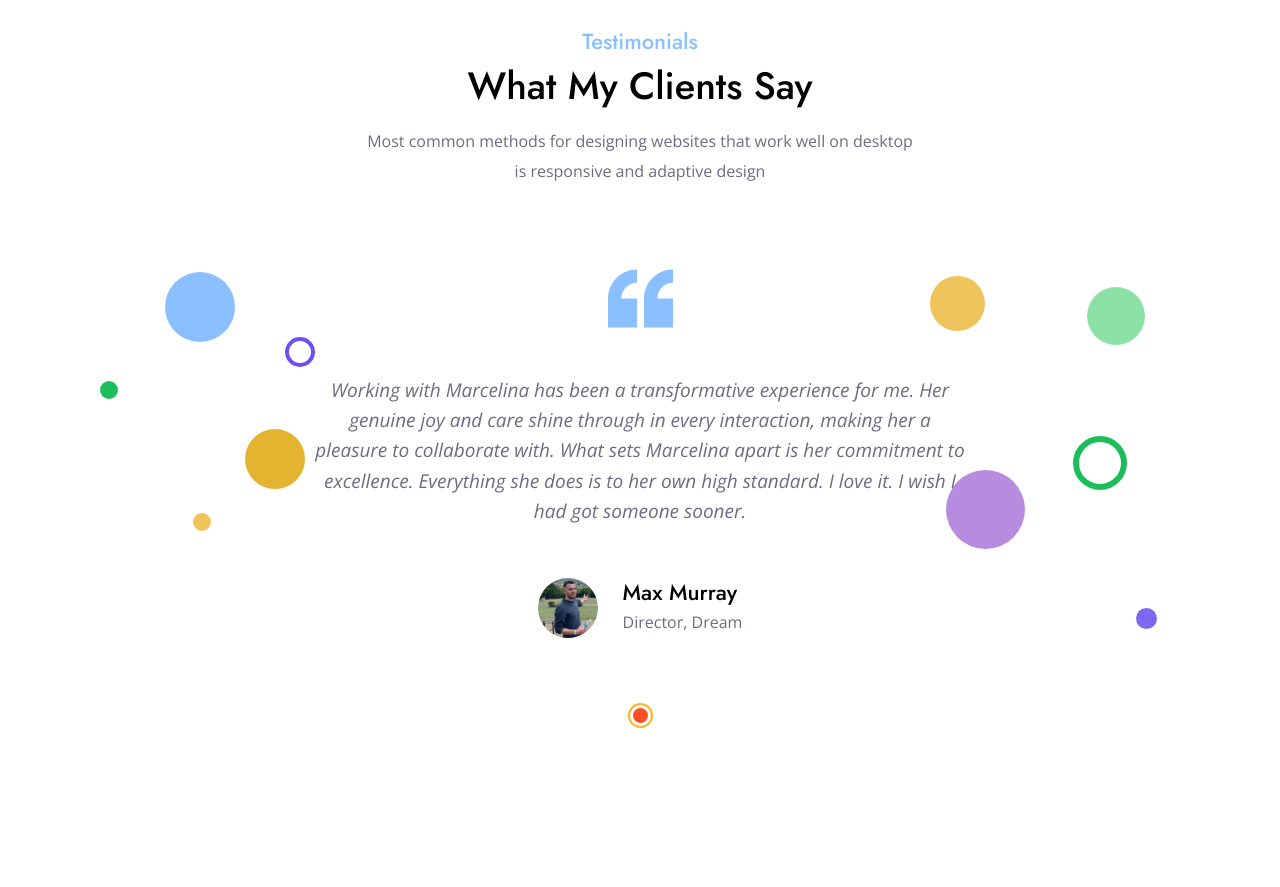
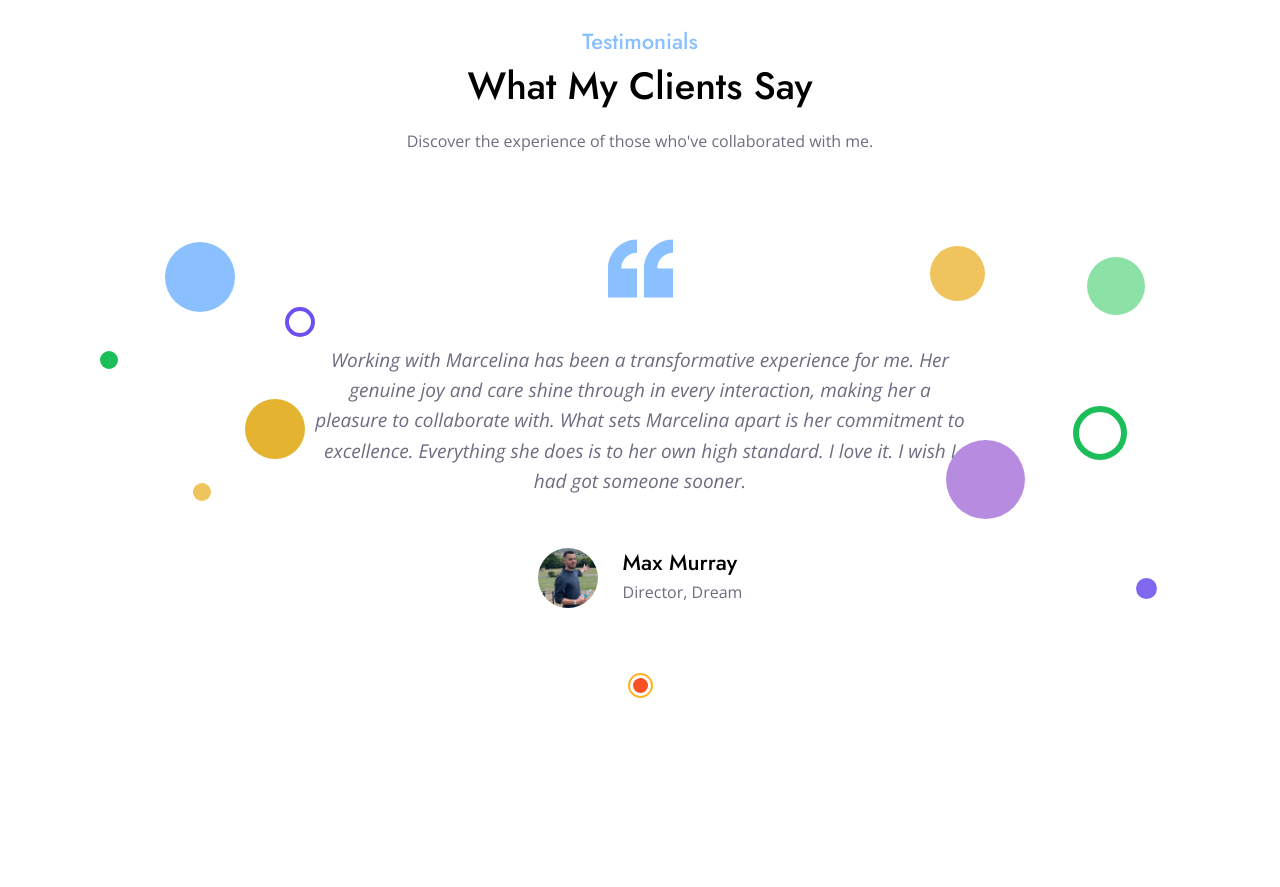
Before and after one commit to m4ax/virtualAssistantWebsite, a Next.js app in the folder package/dizme/: page / in a window 1280 px wide. Shown: the part 4780-5667 px from the top of the page. Built offline with nearby package versions, Linux system fonts and the light colour scheme.

Commit message:
removed from template copy

```diff
--- a/package/dizme/src/components/Testimonial.js
+++ b/package/dizme/src/components/Testimonial.js
@@ -30,8 +30,7 @@ const Testimonial = () => {
           <span>Testimonials</span>
           <h3>What My Clients Say</h3>
           <p>
-            Most common methods for designing websites that work well on desktop
-            is responsive and adaptive design
+          Discover the experience of those who've collaborated with me.
           </p>
         </div>
         <div className="list_wrapper">
```
